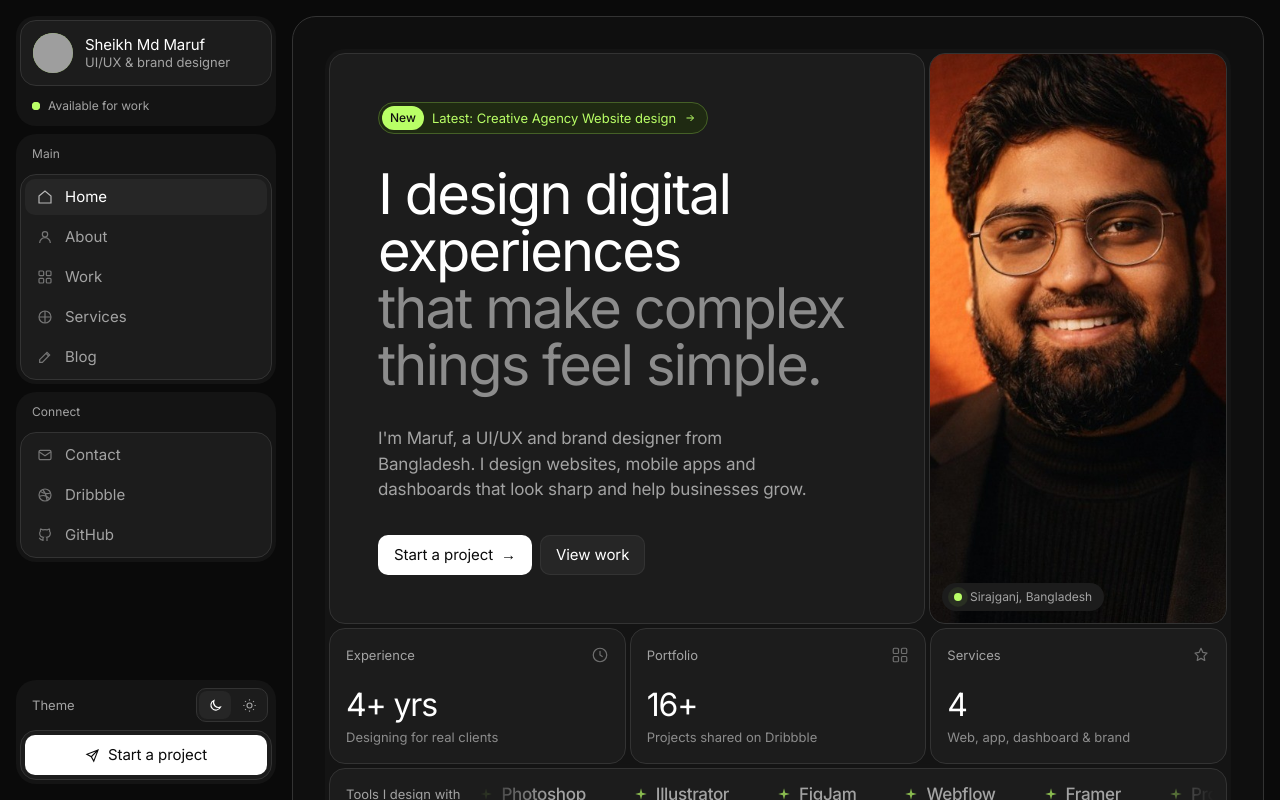
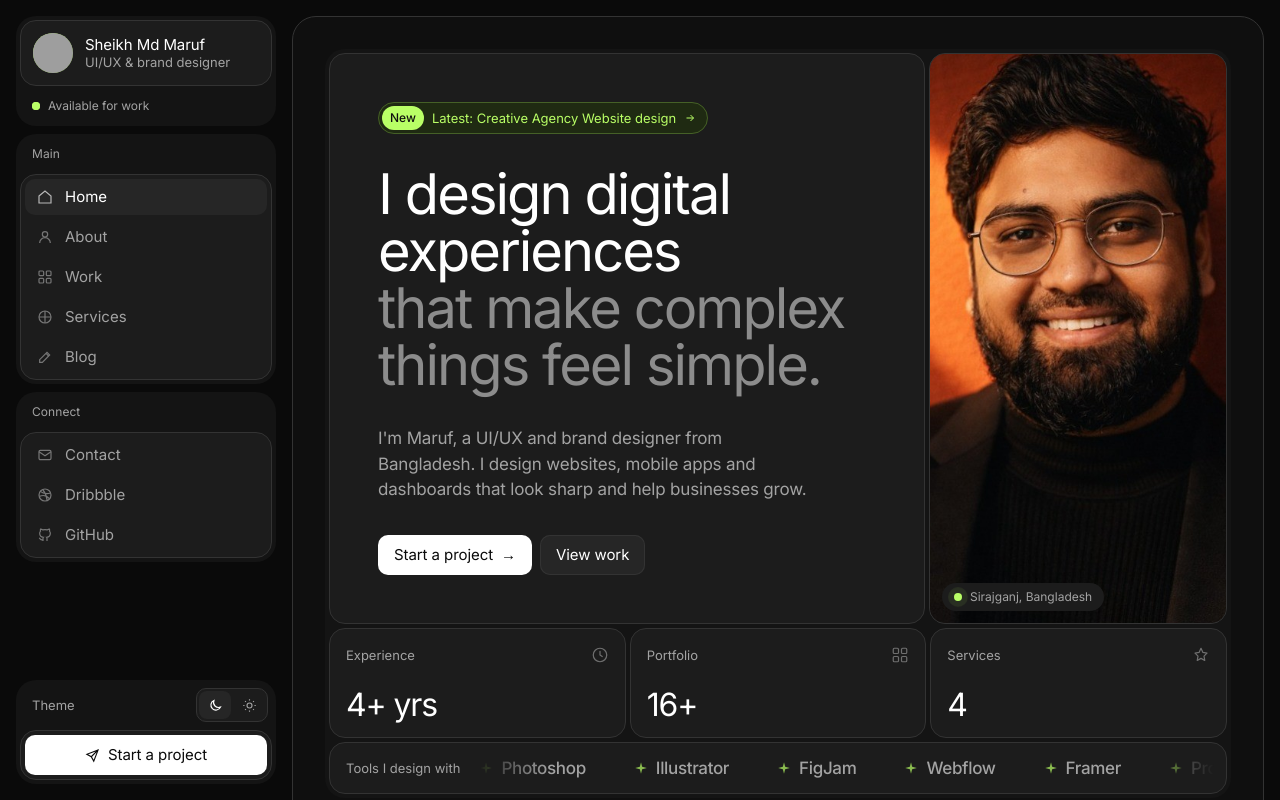
Before and after one commit to Sheikhmdmaruf/Development, a React (Vite) app in the folder Portfolio Website/: page / in a window 1280 px wide. Shown: the top 800 px of the page. Built offline with nearby package versions, Linux system fonts and the light colour scheme; no server answers; grey boxes are pictures that could not be loaded.

Commit message:
Portfolio Website: remove captions under hero stats
Co-Authored-By: Claude Opus 5.5 <noreply@anthropic.com>

```diff
--- a/Portfolio Website/src/pages/HomePage.tsx
+++ b/Portfolio Website/src/pages/HomePage.tsx
@@ -18,11 +18,11 @@ function Counter({ end, suffix = '' }: { end: number; suffix?: string }) {
   return <>{n}{suffix}</>;
 }
 
-function Stat({ label, icon, end, suffix, cap }: { label: string; icon: ReactNode; end: number; suffix?: string; cap: string }) {
+function Stat({ label, icon, end, suffix }: { label: string; icon: ReactNode; end: number; suffix?: string }) {
   return (
     <div className="panel metric">
       <div className="metric-top">{label} {icon}</div>
-      <div><div className="metric-val"><Counter end={end} suffix={suffix} /></div><div className="metric-cap">{cap}</div></div>
+      <div><div className="metric-val"><Counter end={end} suffix={suffix} /></div></div>
     </div>
   );
 }
@@ -69,9 +69,9 @@ export default function HomePage() {
             <Portrait><span className="pill"><span className="status"><i />Sirajganj, Bangladesh</span></span></Portrait>
           </div>
           <div className="stats">
-            <Stat label="Experience" icon={<RawIcon markup={METRIC_ICONS.clock} size={18} />} end={4} suffix="+ yrs" cap="Designing for real clients" />
-            <Stat label="Portfolio" icon={<Grid size={18} strokeWidth={1.6} />} end={16} suffix="+" cap="Projects shared on Dribbble" />
-            <Stat label="Services" icon={<RawIcon markup={METRIC_ICONS.star} size={18} />} end={4} cap="Web, app, dashboard & brand" />
+            <Stat label="Experience" icon={<RawIcon markup={METRIC_ICONS.clock} size={18} />} end={4} suffix="+ yrs" />
+            <Stat label="Portfolio" icon={<Grid size={18} strokeWidth={1.6} />} end={16} suffix="+" />
+            <Stat label="Services" icon={<RawIcon markup={METRIC_ICONS.star} size={18} />} end={4} />
           </div>
           <div className="panel logos">
             <div className="logos-label">Tools I design with</div>
```
